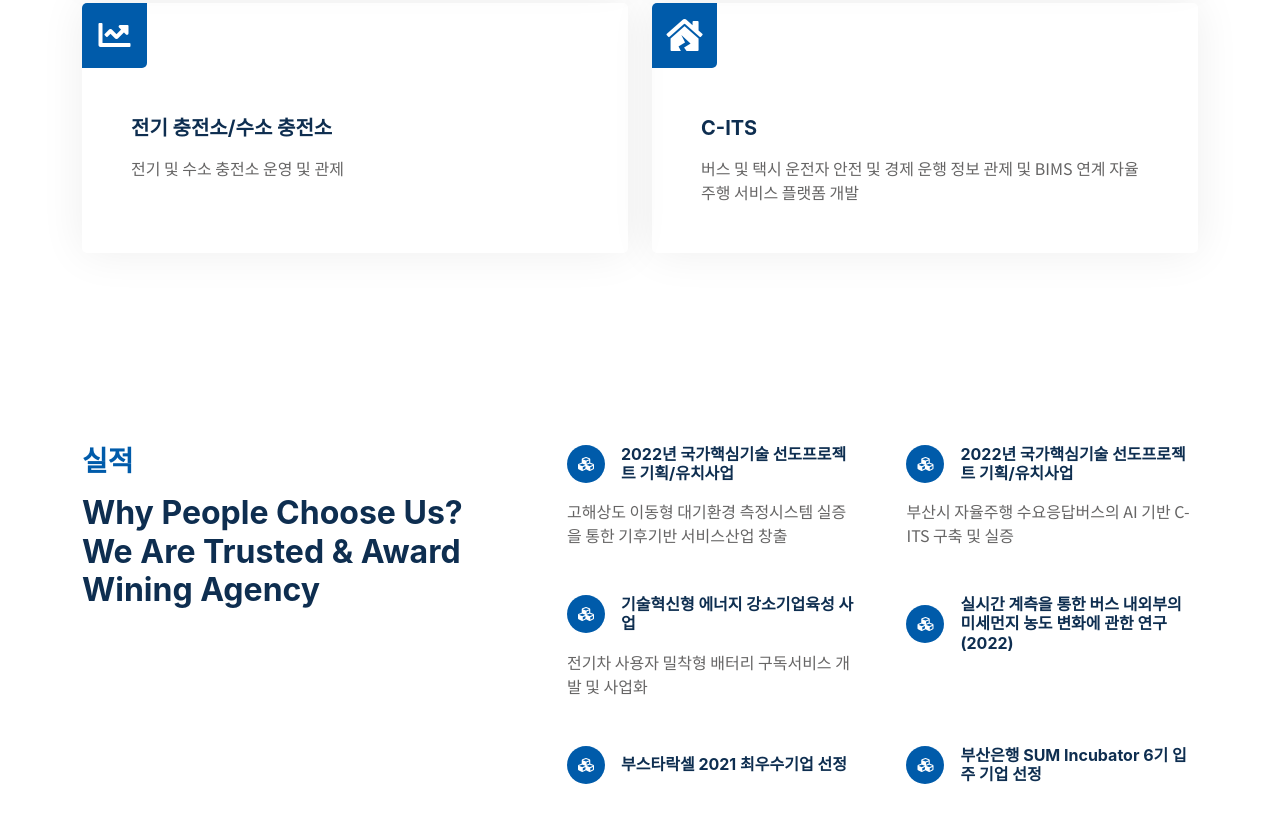
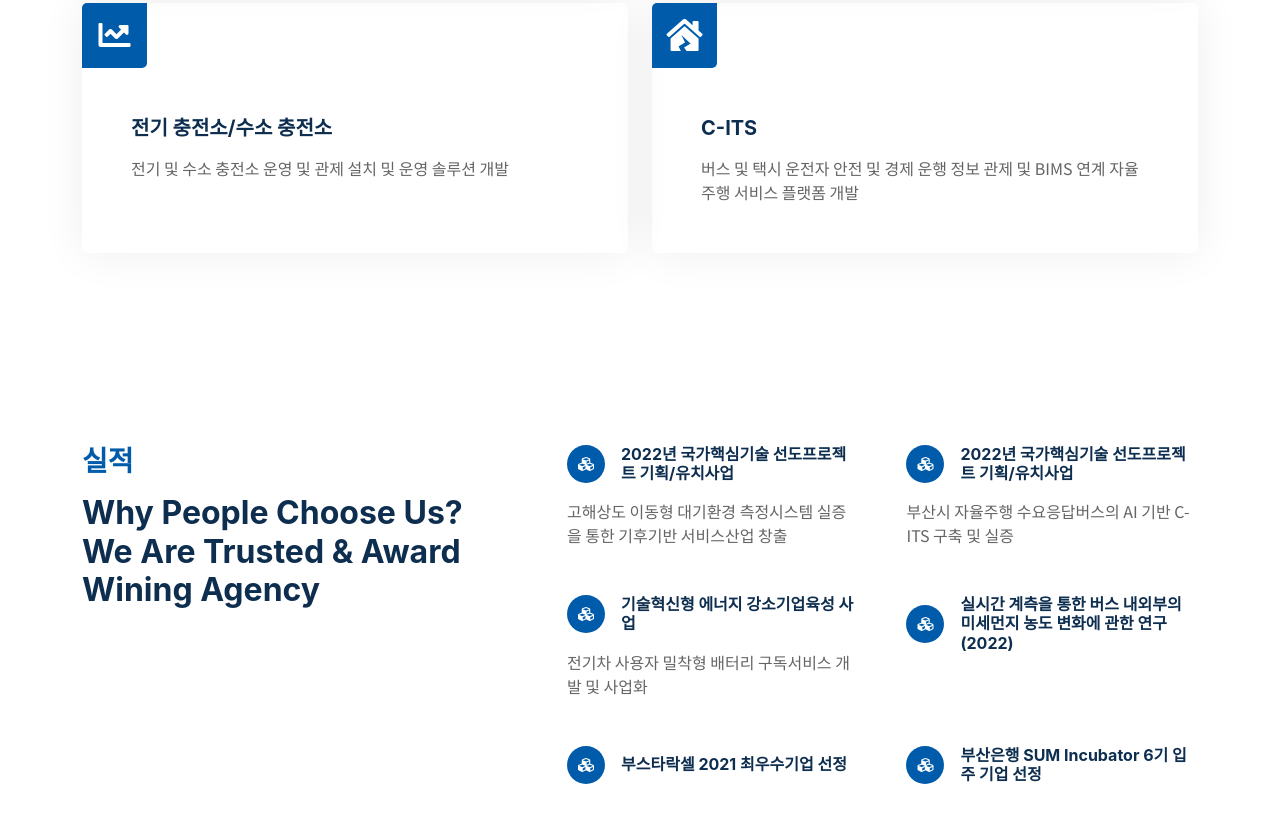
Before and after one commit to daniel2231/s-plavice, a plain HTML site: page index.html in a window 1280 px wide. Shown: the part 1638-2460 px from the top of the page. Drawn offline with nearby package versions, Linux system fonts and the light colour scheme.

Commit message:
added msg

```diff
--- a/index.html
+++ b/index.html
@@ -229,6 +229,7 @@
 								<div class="p-5">
 									<h5 class="mb-3">전기 충전소/수소 충전소</h5>
 									<span>전기 및 수소 충전소 운영 및 관제</span>
+									<span>설치 및 운영 솔루션 개발</span>
 								</div>
 							</div>
 						</div>
```
